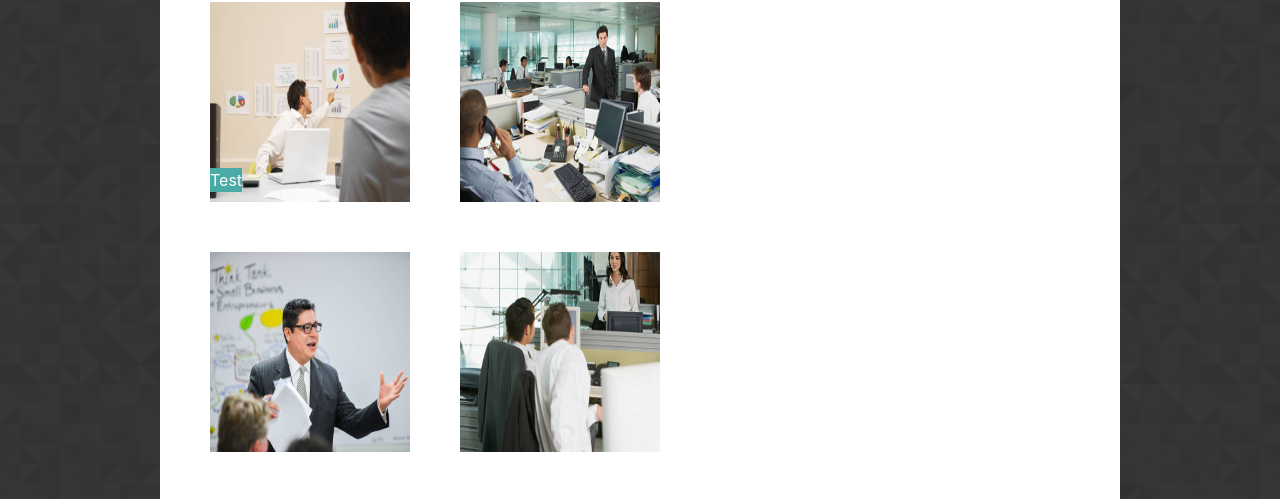
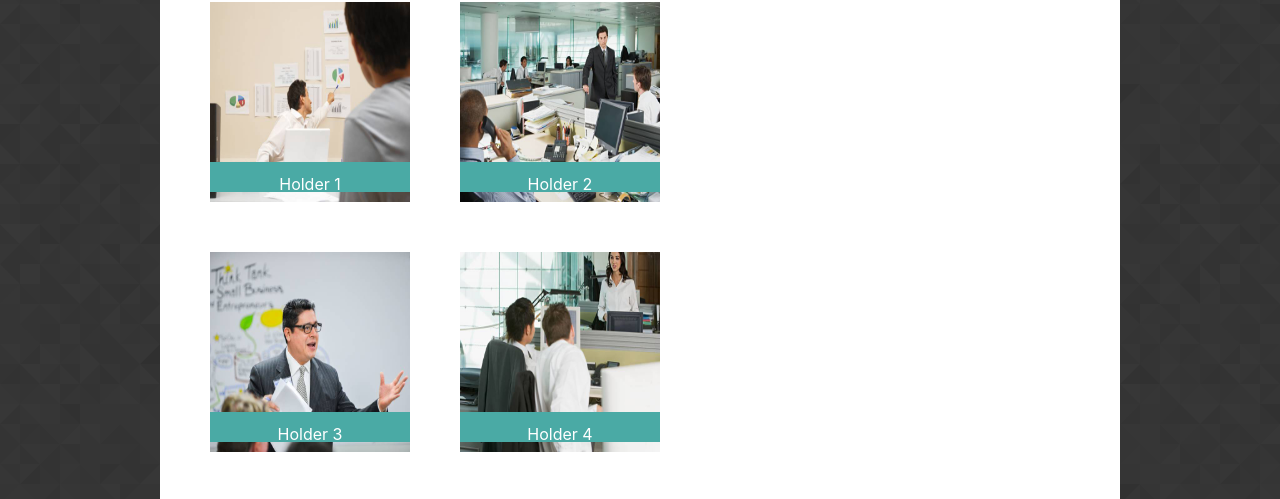
Before and after one commit to sjochen/Basic-Portfolio, a plain HTML site: page portfolio.html in a window 1280 px wide. Shown: the part 256-755 px from the top of the page. Drawn offline with nearby package versions, Linux system fonts and the light colour scheme.

Commit message:
finished the positioning on my portfolio

```diff
--- a/assets/css/style.css
+++ b/assets/css/style.css
@@ -140,14 +140,29 @@ body {
 
 .pic-wrap {
     position: relative;
-    height: 200px;
-
+    height:200px;
 }
 
 .bottom{
     position: absolute;
     bottom: 10px;
     left: 0px;
+    width: 200px;
+    height: 30px;
+    padding: 10px;
     background-color: #4aaaa5;
-    color: #ffffff;
+    text-align: center;
+    color: white;
 }
+
+.left{
+    position: absolute;
+    bottom: 10px;
+    left: 250px;
+    width: 200px;
+    height: 30px;
+    padding: 10px;
+    background-color: #4aaaa5;
+    text-align: center;
+    color: white;
+}
--- a/portfolio.html
+++ b/portfolio.html
@@ -31,28 +31,30 @@
         <h1 class="title">PORTFOLIO</h1>
 
         <div class="clearfix">
-            <div class="pic-wrap">
+        <div class="pic-wrap">
             <img class="picsfloat" src="assets/images/ph1.jpg" alt="Placeholder 1" height="200px" width="200px">
-            <div class="bottom">Test</div>
+            <div class="bottom">Holder 1</div>
 
 
             <img class="picsfloat" src="assets/images/ph2.jpg" alt="Placeholder 1" height="200px" width="200px">
-            </div>
+            <div class="left">Holder 2</div>
+        </div>
         </div>
 
         <div class="clearfix">
-
+        <div class="pic-wrap">
             <img class="picsfloat" src="assets/images/ph3.jpg" alt="Placeholder 1" height="200px" width="200px">
-
+            <div class="bottom">Holder 3</div>
             <img class="picsfloat" src="assets/images/ph4.jpg" alt="Placeholder 1" height="200px" width="200px">
-
+            <div class="left">Holder 4</div>
+        </div>
         </div>
 
         <div class="clearfix">
-
+        <div class="pic-wrap">
             <img class="picsfloat" src="assets/images/ph5.jpg" alt="Placeholder 1" height="200px" width="200px">
-
-
+            <div class="bottom">Holder 5</div>
+        </div>
         </div>
     </div>
 
```
